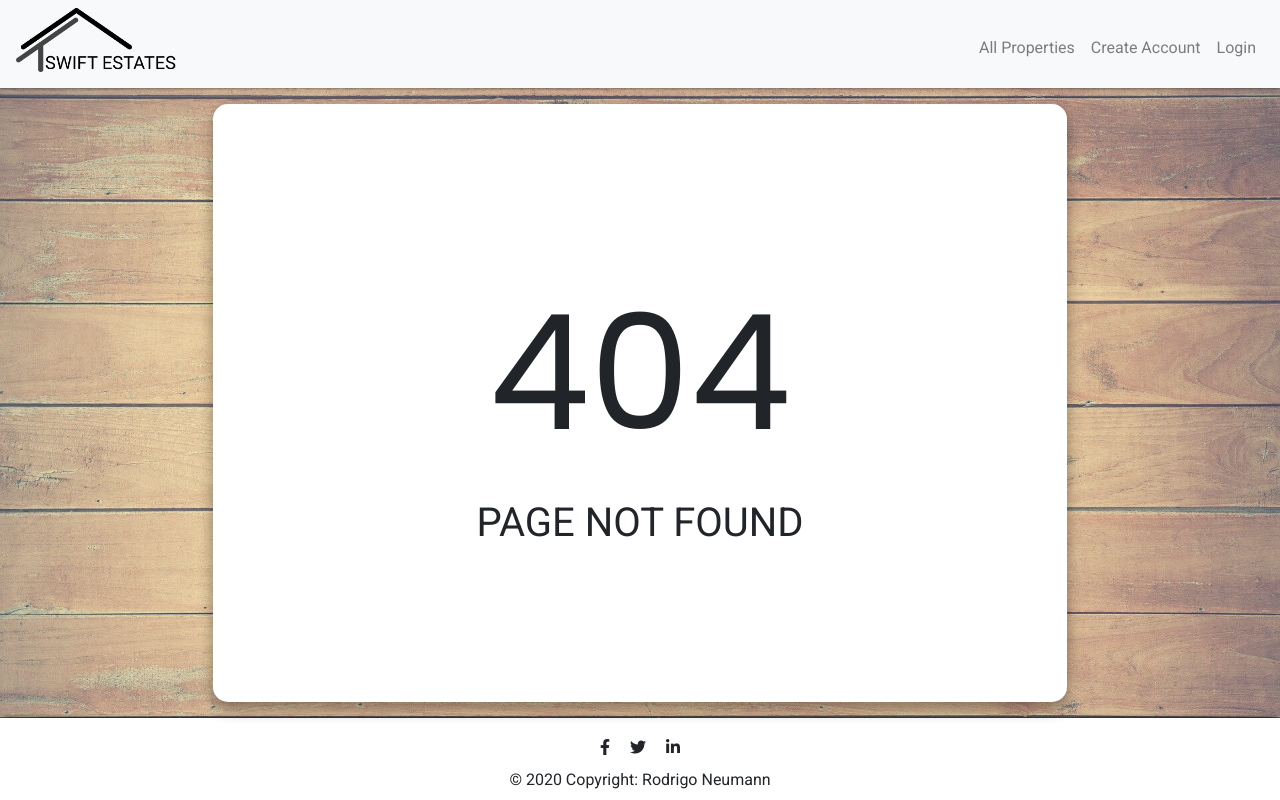
After one commit to rodrigoneumann/third-milestone-project, a Flask app: template seMgmtApp/templates/error.html in a window 1280 px wide. The commit adds this page. Run offline with Flask 2, Linux system fonts and the light colour scheme; the template is opened without the code that fills it, so the values that code supplies are empty; some libraries are stand-ins or nearby versions.

Commit message:
page error 404 added and styles, logout flash alert added

```diff
--- a/seMgmtApp/__init__.py
+++ b/seMgmtApp/__init__.py
@@ -9,14 +9,16 @@ def create_app(config_class=Config):
     mongo.init_app(app)
 
 
-    # Views
+    # Routes
     from seMgmtApp.blueprints.reg_login.routes import reg_login
     from seMgmtApp.blueprints.main.routes import main
     from seMgmtApp.blueprints.properties.routes import properties
     from seMgmtApp.blueprints.profile.routes import profile
+    from seMgmtApp.blueprints.errors.routes import errors
     app.register_blueprint(reg_login)
     app.register_blueprint(main)
     app.register_blueprint(properties)
     app.register_blueprint(profile)
+    app.register_blueprint(errors)
 
     return app
--- a/seMgmtApp/blueprints/reg_login/routes.py
+++ b/seMgmtApp/blueprints/reg_login/routes.py
@@ -53,6 +53,7 @@ def login():
 def logout():
     # Clear session data
     session.pop('username', None)
+    flash("You have successfully logged out. See you soon.")
     return redirect(url_for('main.index'))
 
 @reg_login.route("/view_profile/<username>/change_password", methods=["GET", "POST"])
--- a/seMgmtApp/static/css/style.css
+++ b/seMgmtApp/static/css/style.css
@@ -488,6 +488,35 @@ ul {
     margin: 10px auto;
 }
 
+/* Error Page */
+
+.error-box {
+    display: flex;
+    flex-direction: column;
+    background-color: #FFF;
+    justify-content: center;
+    border-radius: 15px;
+    -webkit-box-shadow: 0 3px 6px rgba(0, 0, 0, 0.16), 0 3px 6px rgba(0, 0, 0, 0.23);
+    box-shadow: 0 8px 15px rgba(0, 0, 0, 0.16), 0 8px 15px rgba(0, 0, 0, 0.23);
+    width: 100%;
+    height: auto;
+    padding: 1rem;
+}
+
+.error-title {
+    display: flex;
+    justify-content: center;
+    font-size: 20vh;
+    font-family: "Poppins", sans-serif;
+}
+
+.error-text {
+    display: flex;
+    justify-content: center;
+    font-size: 5vh;
+}
+
+
 /* -----------------------------------
     MEDIA QUERY
 -------------------------------------- */
--- /dev/null
+++ b/seMgmtApp/templates/error.html
@@ -0,0 +1,12 @@
+{% extends "base.html" %}
+
+{% block content %}
+
+<div class="container col-11 col-md-8 error-box">
+        <div class="row error-title">404</div>
+        <div class="row error-text">PAGE NOT FOUND</div>
+    <a href="{{url_for('main.index')}}">
+    </a>
+</div>
+
+{% endblock %}
--- a/seMgmtApp/templates/partials/no_results.html
+++ b/seMgmtApp/templates/partials/no_results.html
@@ -1,7 +1,7 @@
 <div class="container col-11 col-md-9 no-result-box">
     <div class="no-result-text">You haven't added any properties to your list of ads yet.</div>
     <div class="row col-8 col-md-6 col-xl-4 no-result-image-box">
-        <img src="{{ url_for('static', filename='img/agent-no-photo.jpg') }}" class="img-fluid no-result-img"
+        <img src="{{ url_for('static', filename='img/no-result.jpg') }}" class="img-fluid no-result-img"
             alt="Property Image" lazyload="on">
     </div>
     <div class="container">
```
Also changed, not shown: seMgmtApp/blueprints/errors/routes.py (added, +11 -0 lines), seMgmtApp/blueprints/errors/__init__.py (added), seMgmtApp/blueprints/main/routes.py (line endings or trailing spaces), seMgmtApp/static/img/agent-no-photo.jpg, seMgmtApp/static/img/error.jpg (added), seMgmtApp/static/img/no-result.jpg (added).
